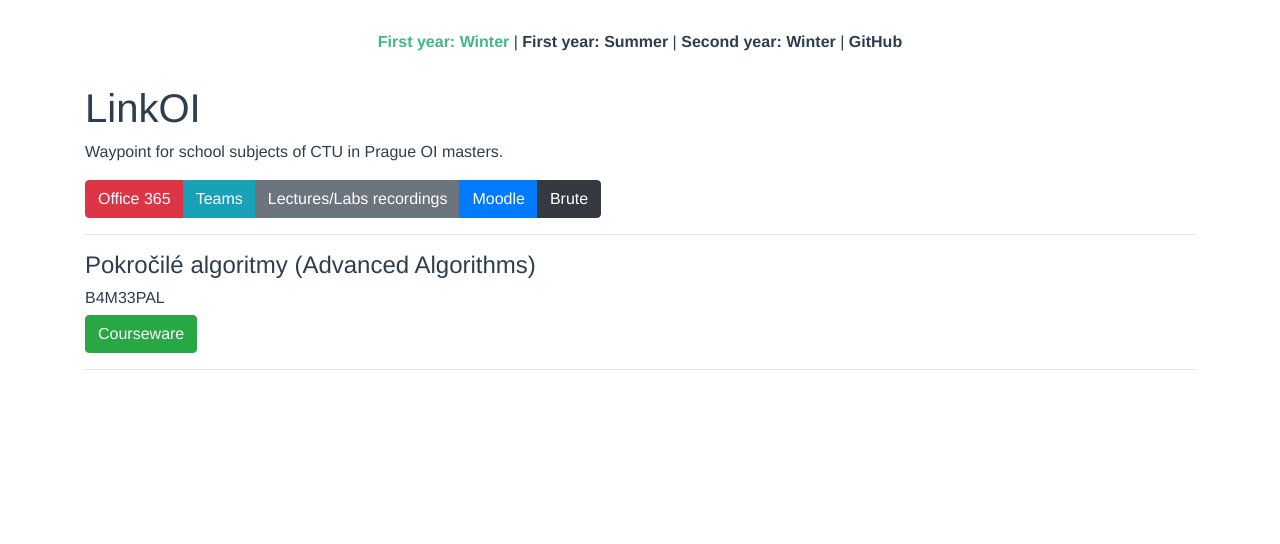
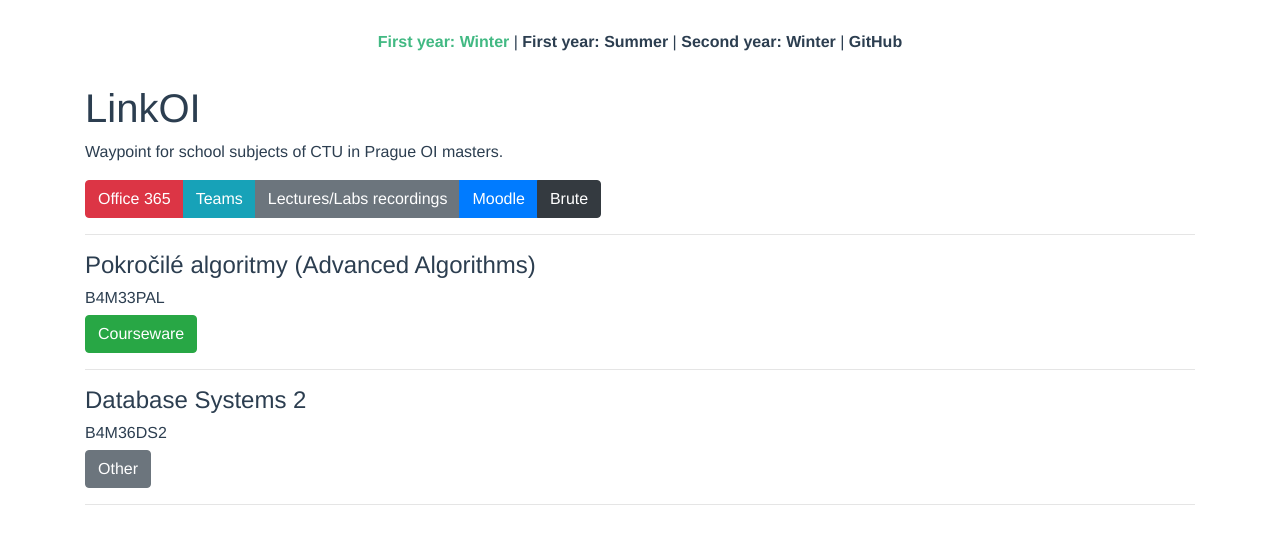
Before and after one commit to skalahonza/linkoi, a Vue app: page /#/first/winter in a window 1280 px wide. Shown: the top 544 px of the page. Built offline with nearby package versions, Linux system fonts and the light colour scheme.

Commit message:
Add DBS2.

```diff
--- a/src/views/first/Winter.vue
+++ b/src/views/first/Winter.vue
@@ -57,6 +57,16 @@ export default Vue.extend({
             }
           ],
         },
+        {
+          name: "Database Systems 2",
+          code: "B4M36DS2",
+          links: [
+            {
+              name: "Other",
+              address: "https://www.ksi.mff.cuni.cz/~svoboda/courses/201-B4M36DS2/",
+            }
+          ],
+        },
       ],
     };
   },
```
